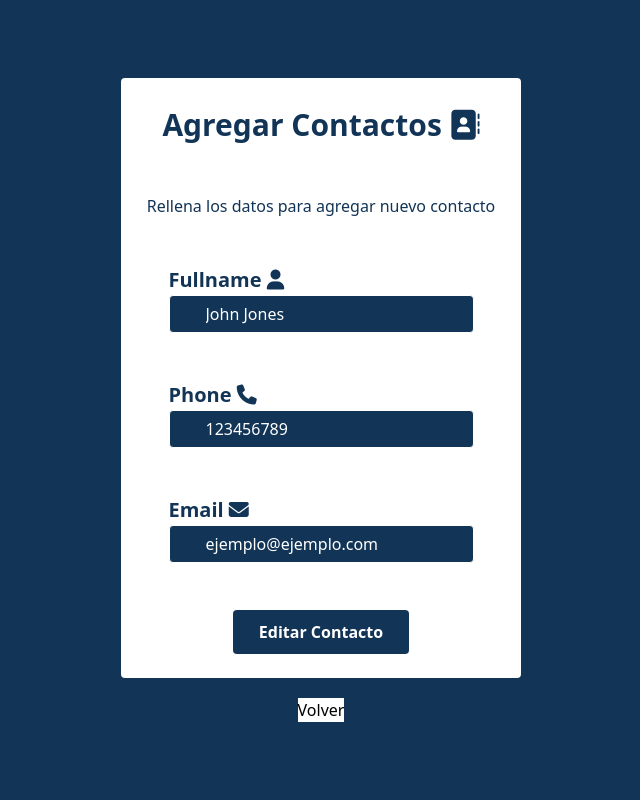
After one commit to DavidKal29/FlaskMySQLContactsApp, a Flask app: template src/templates/editar.html in a window 1280 px wide. The commit adds this page. Shown: the whole page, without its empty margins (319-959 px from the left). Run offline with Flask 3, Linux system fonts and the light colour scheme; the template is opened without the code that fills it, so the values that code supplies are empty.

Commit message:
Añadimos la opcion de editar contactos

```diff
--- /dev/null
+++ b/src/templates/editar.html
@@ -0,0 +1,35 @@
+{% extends './layout.html' %}
+
+{% block title%} Perfil {% endblock %}
+
+{% block body %}
+
+<section class="flex flex-col justify-center items-center bg-[#123456] h-screen gap-[20px]">
+    <div class="flex justify-center items-center gap-[20px]">
+        <form action="/options/edit/{{datos[0][0]}}" method="post" class="bg-white w-[50vh] h-[75vh] rounded flex flex-col justify-around items-center">
+            <h1 class="font-bold text-[#123456] text-[30px] font-bold">Agregar Contactos <i class="fa-solid fa-address-book"></i> </h1>
+            <span class="text-center text-[#123456]">Rellena los datos para agregar nuevo contacto</span>
+
+            <div class="flex flex-col justify-center items-start">
+                <label class="font-bold text-[20px] text-[#123456]">Fullname <i class="fa-solid fa-user"></i> </label>
+                <input type="text" class="border-[1px] rounded bg-[#123456] text-white placeholder-white py-[6px] px-[36px]" placeholder="John Jones" required name="fullname" value="{{ datos[0][1] }}">
+            </div>
+
+            <div class="flex flex-col justify-center items-start">
+                <label class="font-bold text-[20px] text-[#123456]">Phone <i class="fa-solid fa-phone"></i></label>
+                <input type="number" class="border-[1px] rounded bg-[#123456] text-white placeholder-white py-[6px] px-[36px]" placeholder="123456789" required name="phone" min="0" value="{{ datos[0][2] }}">
+            </div>
+
+            <div class="flex flex-col justify-center items-start">
+                <label class="font-bold text-[20px] text-[#123456]">Email <i class="fa-solid fa-envelope"></i> </label>
+                <input type="email" class="border-[1px] rounded bg-[#123456] text-white placeholder-white py-[6px] px-[36px]" placeholder="ejemplo@ejemplo.com" required name="email" value="{{ datos[0][3] }}">
+            </div>
+
+            <button type="submit" class="bg-[#123456] text-white font-bold py-[10px] px-[26px] rounded cursor-pointer">Editar Contacto</button>
+        </form>
+    </div>
+    <button class="bg-white"><a href="/perfil">Volver</a></button>
+</section>
+
+
+{% endblock %}
--- a/src/templates/perfil.html
+++ b/src/templates/perfil.html
@@ -29,6 +29,7 @@
             <button type="submit" class="bg-[#123456] text-white font-bold py-[10px] px-[26px] rounded cursor-pointer">Agregar Contacto</button>
         </form>
 
+        {% if contactos %}
         <table class="rounded bg-white w-[80vh]">
             <tr class="border-[1px]">
                 <th class="border-[1px]">Id</th>
@@ -38,7 +39,6 @@
                 <th class="border-[1px]">Options</th>
             </tr>
 
-            {% if contactos %}
             {% for contacto in contactos %}
             <tr class="border-[1px] h-[30px]">
                 <td class="border-[1px] p-[8px]">{{contacto[0]}}</td>
@@ -48,7 +48,7 @@
                 <td class=" flex justify-center items-center gap-[5px] p-[8px]"><button class="bg-green-500 rounded text-white py-[1px] px-[10px]  cursor-pointer"><a href="/options/edit/{{contacto[0]}}">Editar</a></button><button class="bg-red-500 rounded text-white py-[1px] px-[10px] cursor-pointer"><a href="/options/delete/{{contacto[0]}}">Eliminar</a></button></td>
             </tr>
             {% endfor %}
-            {% endif %}
+        {% endif %}
 
 
         </table>
```
Also changed, not shown: src/perfilOptions.py (+27 -1 lines), src/models/ModelUser.py (line endings or trailing spaces).
